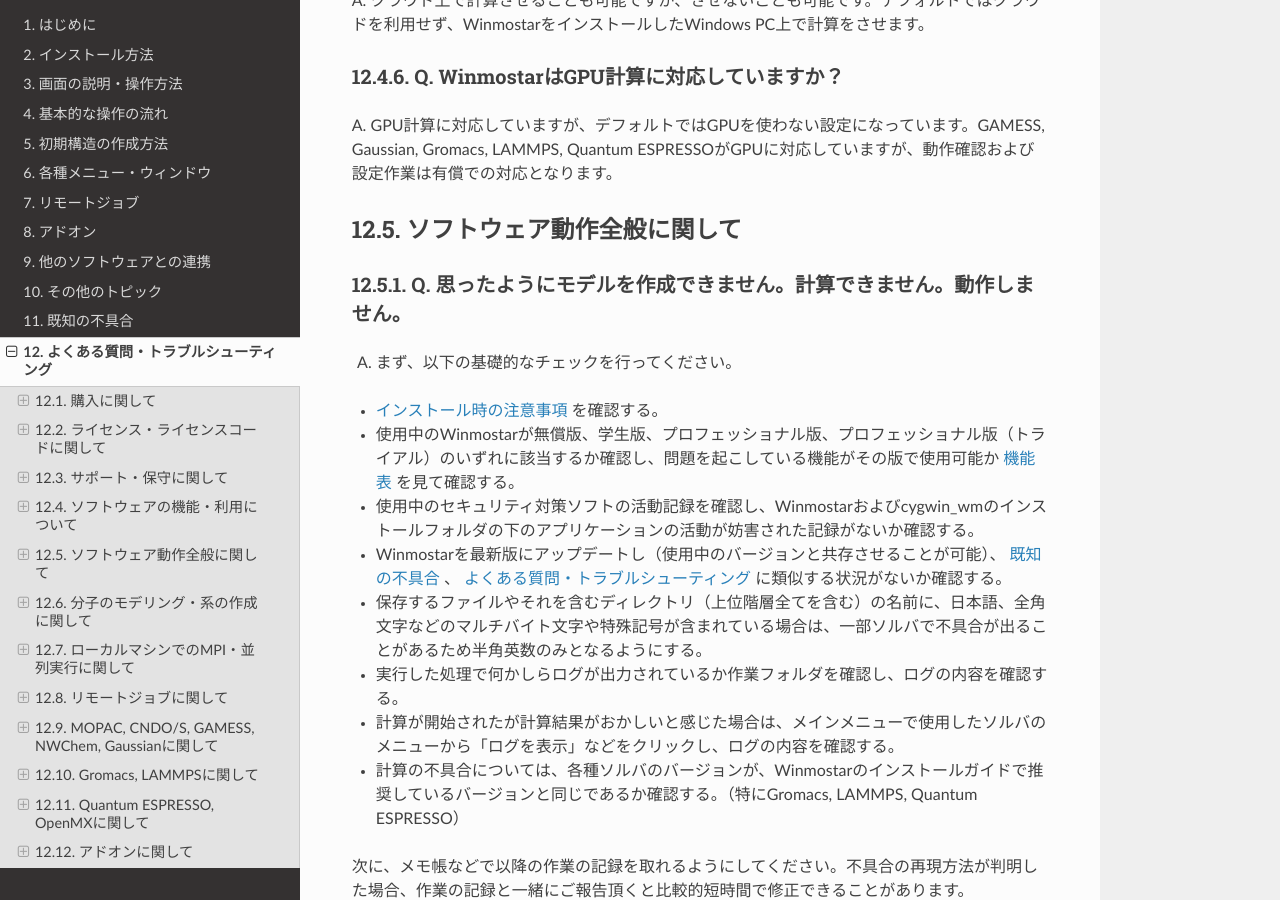
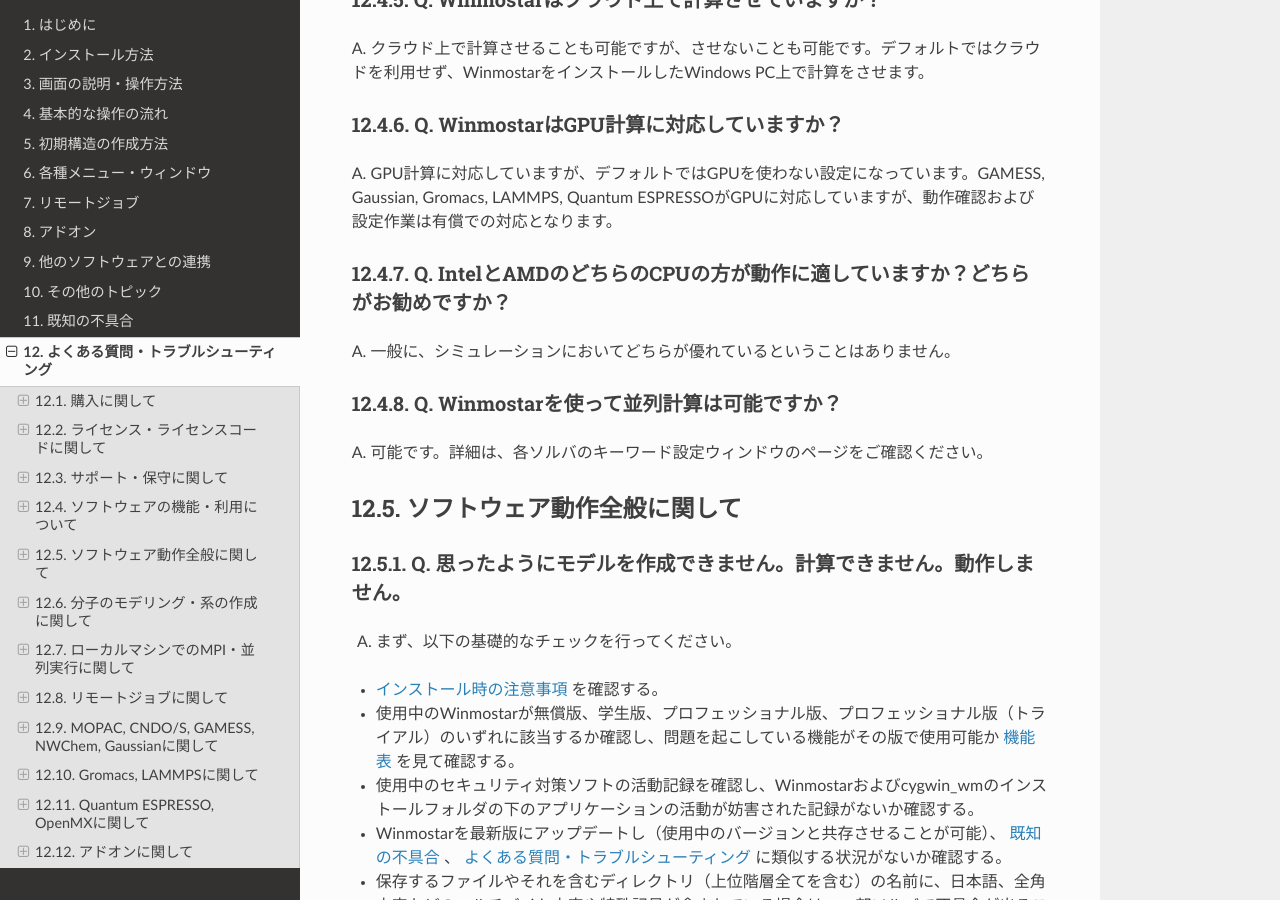
Before and after one commit to X-Ability/winmostar_doc, a Sphinx documentation site: the page built from source/faq/faq.rst, in a window 1280 px wide and 900 px high, scrolled down 6581 px. Built offline with Sphinx 7.4.7 and the Read the Docs theme 2.0.0, drawn with Linux system fonts in a browser that asks for light colours; some of the changed text lies outside the part shown.

Commit message:
FAQ追記

```diff
--- a/source/faq/faq.rst
+++ b/source/faq/faq.rst
@@ -136,6 +136,16 @@
 ^^^^^^^^^^^^^^^^^^^^^^^^^^^^^^^^^^^^^^^^^^^^^^^^^^^^^^^^^^^^^^^^^^^^^^^^^^^^^^^^^^^^^^^^^^^^^^^^^^^^^^^^^^^^^^^^^^^^^^^^^^
 
 | A. GPU計算に対応していますが、デフォルトではGPUを使わない設定になっています。GAMESS, Gaussian, Gromacs, LAMMPS, Quantum ESPRESSOがGPUに対応していますが、動作確認および設定作業は有償での対応となります。
+
+Q. IntelとAMDのどちらのCPUの方が動作に適していますか？どちらがお勧めですか？
+^^^^^^^^^^^^^^^^^^^^^^^^^^^^^^^^^^^^^^^^^^^^^^^^^^^^^^^^^^^^^^^^^^^^^^^^^^^^^^^^^^^^^^^^^^^^^^^^^^^^^^^^^^^^^^^^^^^^^^^^^^
+
+| A. 一般に、シミュレーションにおいてどちらが優れているということはありません。
+
+Q. Winmostarを使って並列計算は可能ですか？
+^^^^^^^^^^^^^^^^^^^^^^^^^^^^^^^^^^^^^^^^^^^^^^^^^^^^^^^^^^^^^^^^^^^^^^^^^^^^^^^^^^^^^^^^^^^^^^^^^^^^^^^^^^^^^^^^^^^^^^^^^^
+
+| A. 可能です。詳細は、各ソルバのキーワード設定ウィンドウのページをご確認ください。
 
 ソフトウェア動作全般に関して
 --------------------------------
```
